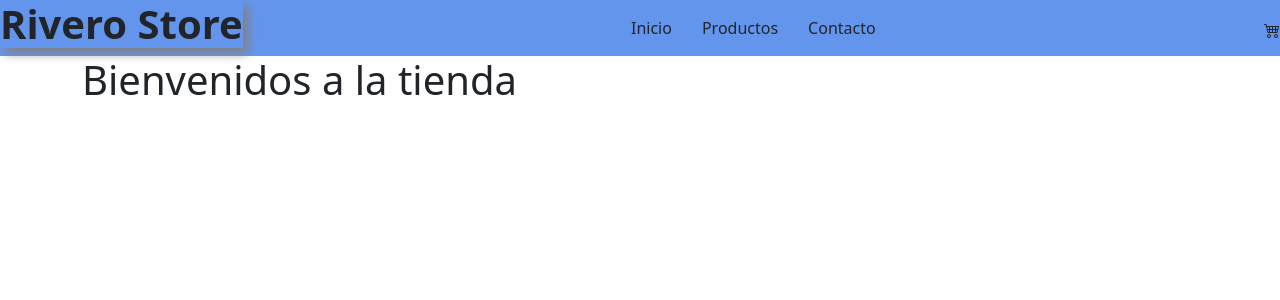
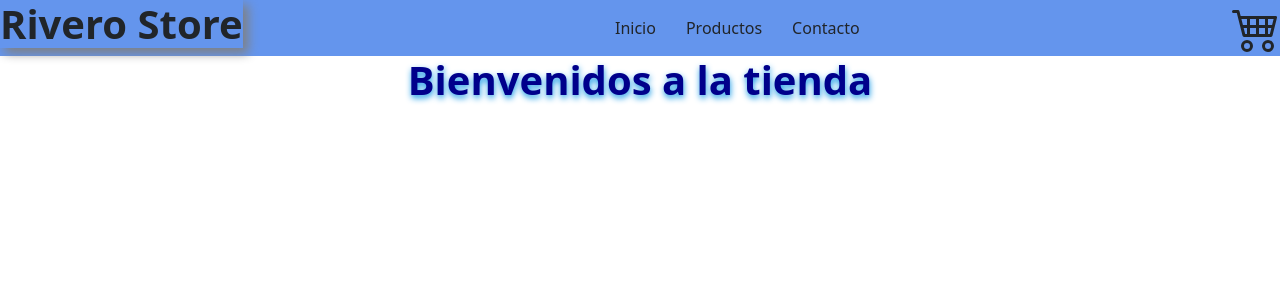
Before and after one commit to nahuelrivero88/desafio1React, a React (Create React App) app: page / in a window 1280 px wide. Shown: the top 300 px of the page. Built offline with nearby package versions, Linux system fonts and the light colour scheme.

Commit message:
entrega desafio 3

```diff
--- a/src/components/CartWidget/CartWidget.css
+++ b/src/components/CartWidget/CartWidget.css
@@ -1,4 +1,3 @@
-.carritoIcono svg {
-    width: 3rem;
-    height: 3rem;
+.carritoIcono {
+    font-size: 3rem;
 }
--- a/src/components/CartWidget/CartWidget.js
+++ b/src/components/CartWidget/CartWidget.js
@@ -1,11 +1,11 @@
 import React from 'react'
 import { BsCart4 } from "react-icons/bs";
-import './CartWidget'
+import './CartWidget.css'
 
 export const CartWidget = () => {
     return (
-        <div className="carritoIcono">
-           <BsCart4/>
+        <div>
+           <BsCart4 className="carritoIcono"/>
         </div>
     )
 }
--- /dev/null
+++ b/src/components/ItemListContainer/ItemListContainer.css
@@ -0,0 +1,8 @@
+.itemListContainer {
+    display: flex;
+    justify-content: center;
+    align-items: center;
+    font-weight: 900;
+    color: darkblue;
+    text-shadow: 0.5px 3px 6px rgb(22, 153, 230);
+}
--- a/src/components/ItemListContainer/ItemListContainer.js
+++ b/src/components/ItemListContainer/ItemListContainer.js
@@ -1,9 +1,9 @@
-import './ItemListContainer'
+import './ItemListContainer.css'
 
 export const ItemListContainer = ({greeting}) => {
     return (
         <div className="container">
-            <h1> {greeting} </h1>
+            <h1 className="itemListContainer"> {greeting} </h1>
         </div>
     )
 }
```
